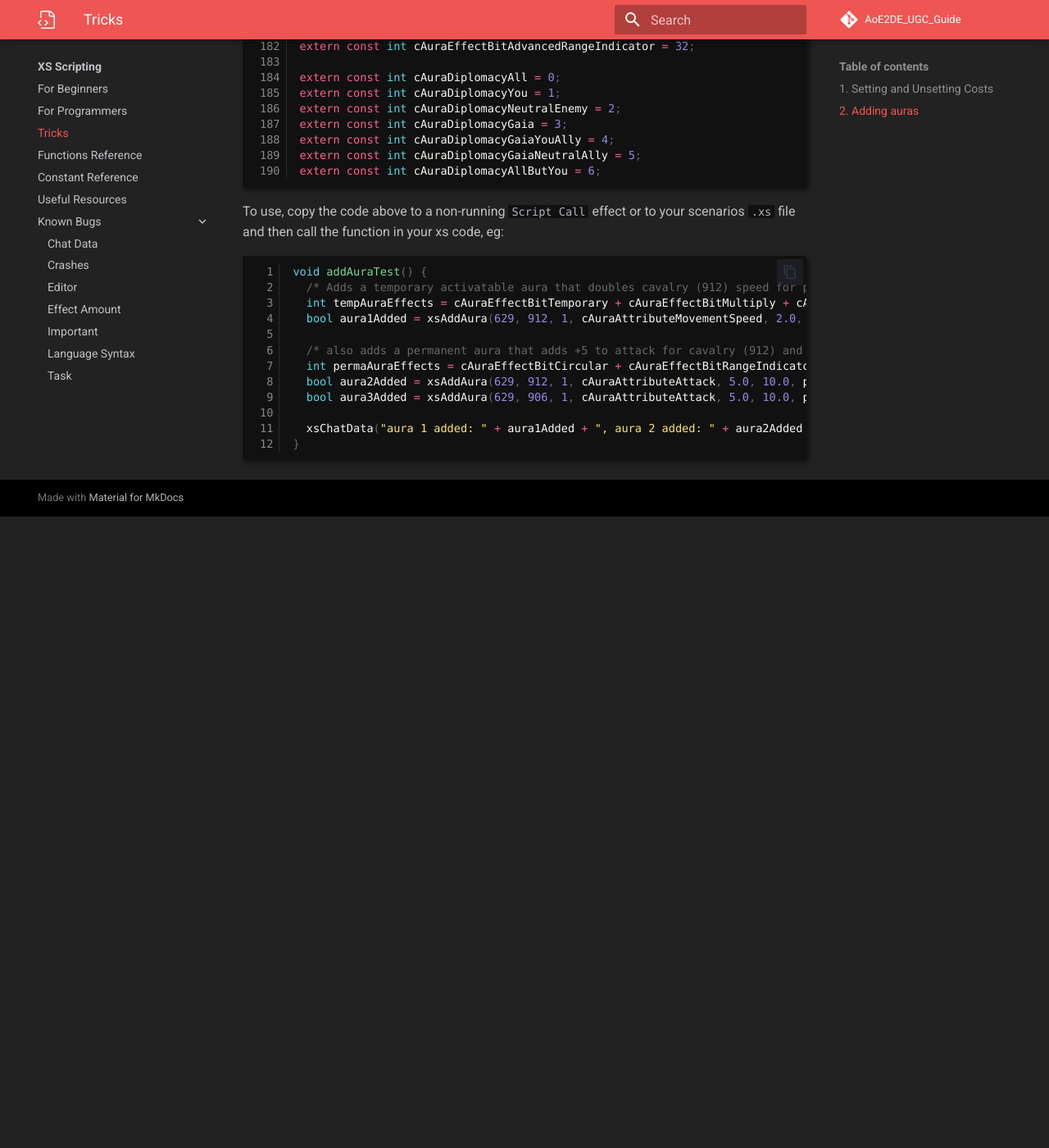
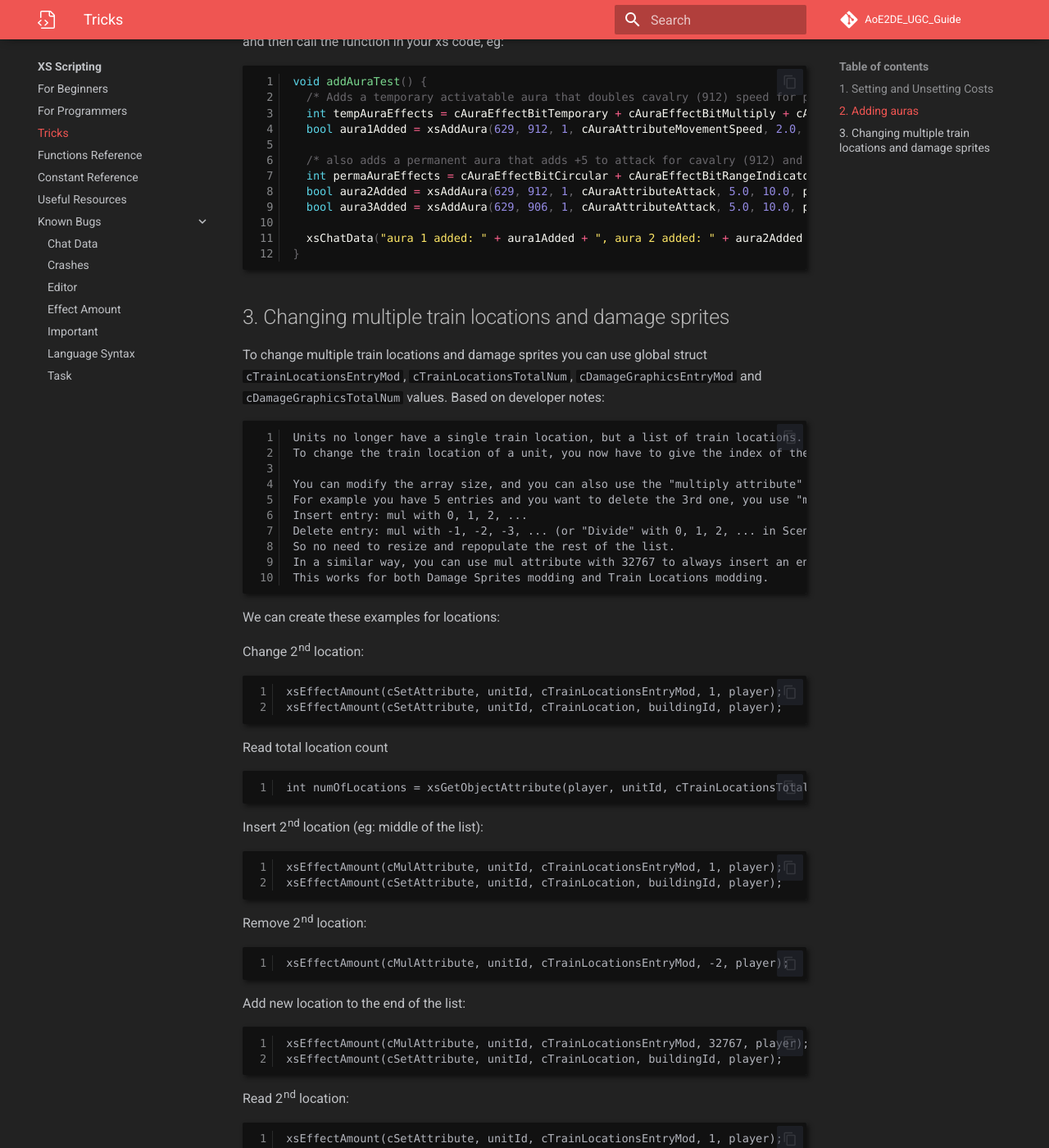
Before and after one commit to Divy1211/AoE2DE_UGC_Guide, an MkDocs documentation site: the page built from docs/general/xs/tricks.md, in a window 1280 px wide and 1400 px high, scrolled down 4136 px. Shown: the whole window at 82% size. Built offline with MkDocs 1.6.1 and Material for MkDocs 9.7.7, drawn with Linux system fonts in a browser that asks for light colours; some web fonts are replaced; comment, search, counter and statistics services are not loaded; before the commit the page ends 4766 px from its top, so only the background shows below that; some of the changed text lies outside the part shown.

Commit message:
updated tricks with new data

````diff
--- a/docs/general/xs/tricks.md
+++ b/docs/general/xs/tricks.md
@@ -229,3 +217,61 @@ void addAuraTest() {
   xsChatData("aura 1 added: " + aura1Added + ", aura 2 added: " + aura2Added + ", aura 3 added: " + aura3Added);
 }
 ```
+
+## 3. Changing multiple train locations and damage sprites
+
+To change multiple train locations and damage sprites you can use global struct `cTrainLocationsEntryMod`, `cTrainLocationsTotalNum`, `cDamageGraphicsEntryMod` and `cDamageGraphicsTotalNum` values.
+Based on developer notes:
+```
+Units no longer have a single train location, but a list of train locations.
+To change the train location of a unit, you now have to give the index of the list entry that you want to change.
+
+You can modify the array size, and you can also use the "multiply attribute" operation on the Entry Mod attribute to insert/delete an entry at a specific index.
+For example you have 5 entries and you want to delete the 3rd one, you use "multiply attribute" on entry mod with -3 and that specific element will be gone.
+Insert entry: mul with 0, 1, 2, ...
+Delete entry: mul with -1, -2, -3, ... (or "Divide" with 0, 1, 2, ... in Scenario Triggers).
+So no need to resize and repopulate the rest of the list.
+In a similar way, you can use mul attribute with 32767 to always insert an entry at the tail, even when you don't know the current size of the array.
+This works for both Damage Sprites modding and Train Locations modding.
+```
+
+We can create these examples for locations:
+
+Change 2nd location:
+```xs
+xsEffectAmount(cSetAttribute, unitId, cTrainLocationsEntryMod, 1, player);
+xsEffectAmount(cSetAttribute, unitId, cTrainLocation, buildingId, player);
+```
+
+Read total location count
+```xs
+int numOfLocations = xsGetObjectAttribute(player, unitId, cTrainLocationsTotalNum);
+```
+
+Insert 2nd location (eg: middle of the list):
+```xs
+xsEffectAmount(cMulAttribute, unitId, cTrainLocationsEntryMod, 1, player);
+xsEffectAmount(cSetAttribute, unitId, cTrainLocation, buildingId, player);
+```
+
+Remove 2nd location:
+```xs
+xsEffectAmount(cMulAttribute, unitId, cTrainLocationsEntryMod, -2, player);
+```
+
+Add new location to the end of the list:
+```xs
+xsEffectAmount(cMulAttribute, unitId, cTrainLocationsEntryMod, 32767, player);
+xsEffectAmount(cSetAttribute, unitId, cTrainLocation, buildingId, player);
+```
+
+Read 2nd location:
+```xs
+xsEffectAmount(cSetAttribute, unitId, cTrainLocationsEntryMod, 1, player);
+int buildingId = xsGetObjectAttribute(player, unitId, cTrainLocation);
+```
+
+If location change or value read is needed it's always better to set `cTrainLocationsEntryMod` beforehand.
+
+The same principle can be used for damage sprites just using its constants: `cDamageGraphicsEntryMod` and `cDamageGraphicsTotalNum`.
+But for last index value you should use `254` instead of `32767` (since sprites list is smaller).
````
Also changed, not shown: other parts of docs/general/xs/tricks.md (+4 -16 lines).
